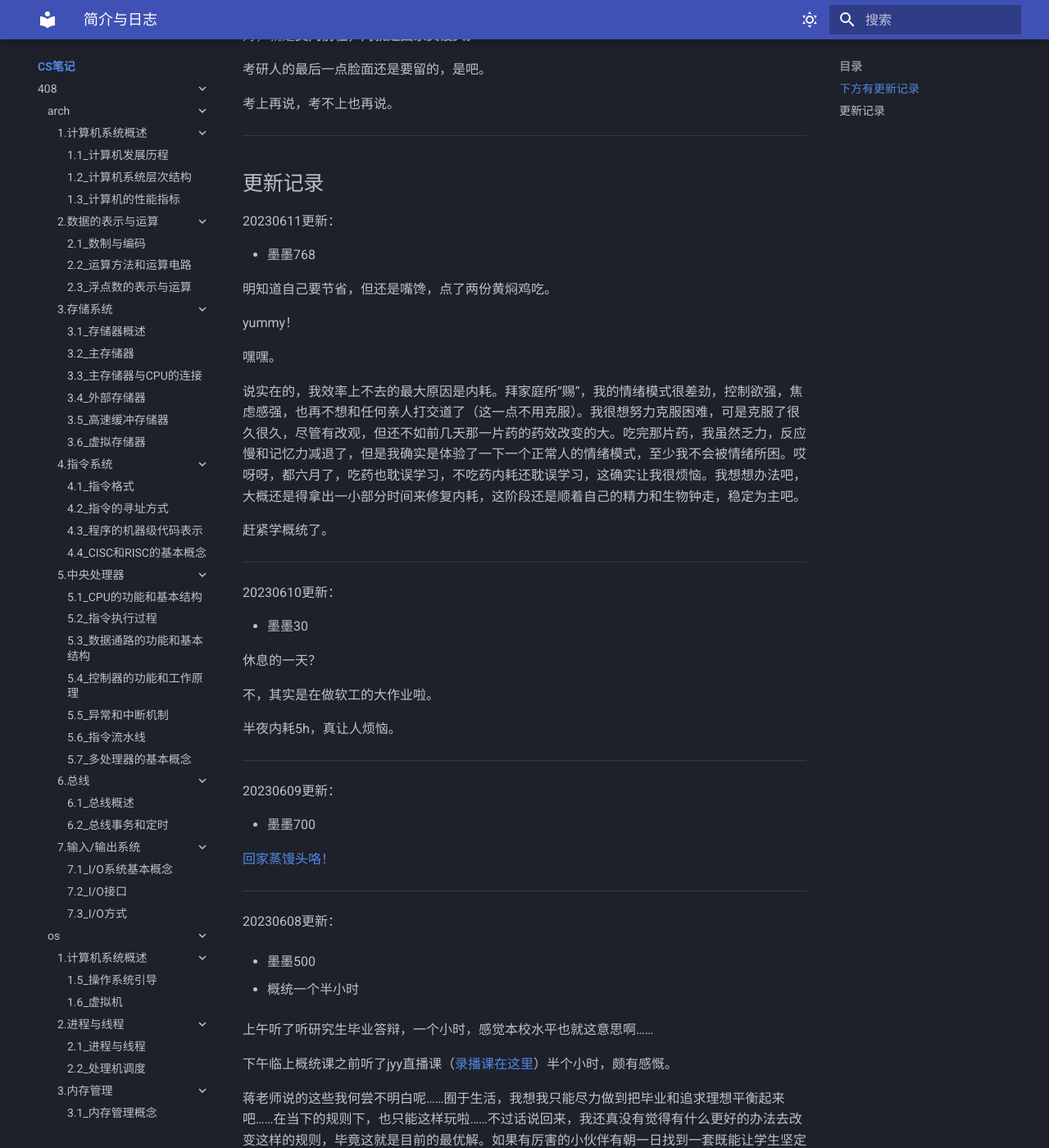
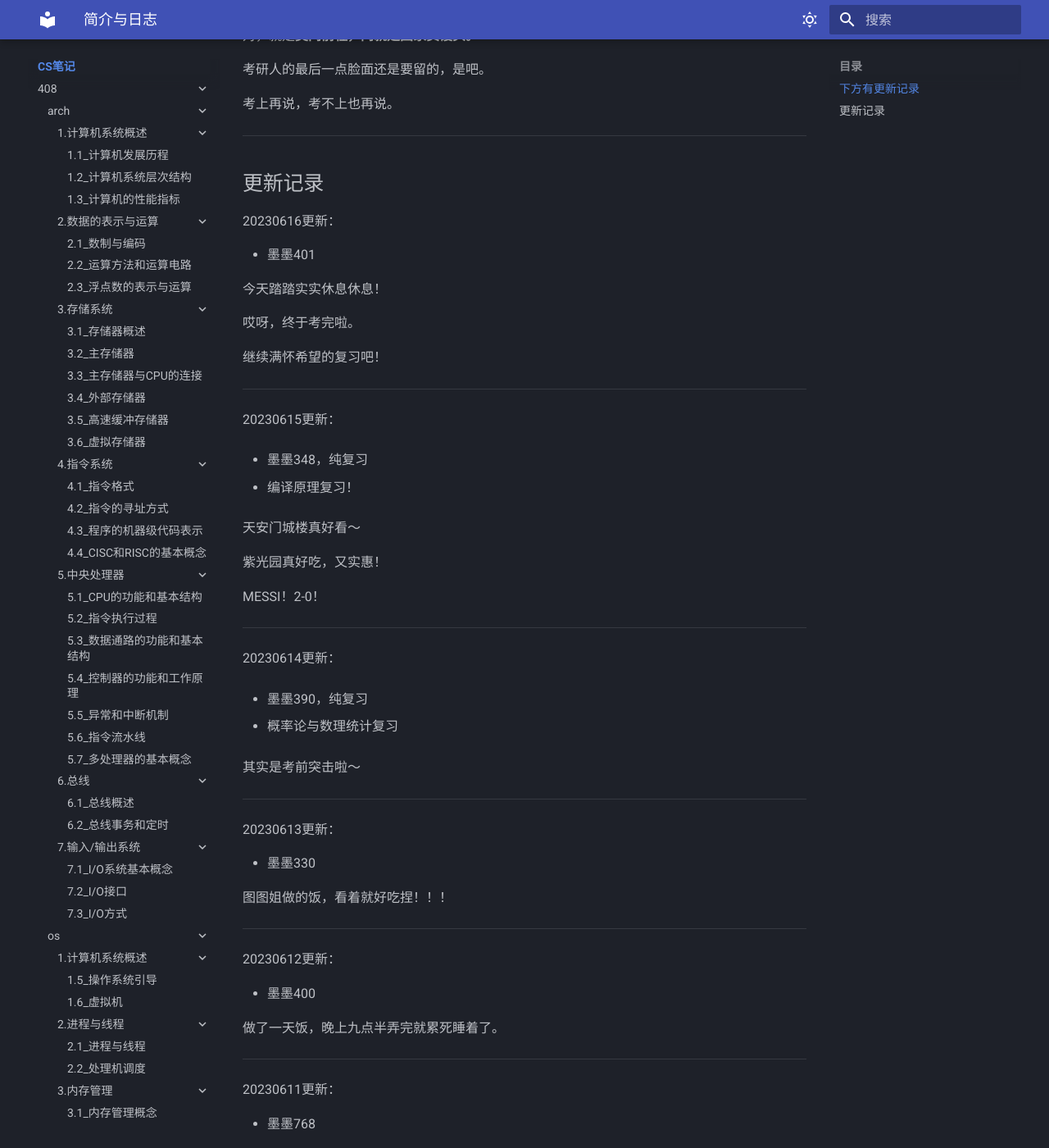
Before and after one commit to Haohahahaha/cs, an MkDocs documentation site: the page built from docs/index.md, in a window 1280 px wide and 1400 px high, scrolled down 1053 px. Shown: the whole window at 82% size. Built offline with MkDocs 1.6.1 and Material for MkDocs 9.7.7, drawn with Linux system fonts in a browser that asks for light colours.

Commit message:
2023-06-16_15:37:18 update

```diff
--- a/docs/index.md
+++ b/docs/index.md
@@ -55,6 +55,58 @@
 <a id="update"></a>
 
 ## 更新记录
+
+20230616更新：
+
+- 墨墨401
+
+今天踏踏实实休息休息！
+
+哎呀，终于考完啦。
+
+继续满怀希望的复习吧！
+
+---
+
+20230615更新：
+
+- 墨墨348，纯复习
+
+- 编译原理复习！
+
+天安门城楼真好看～
+
+紫光园真好吃，又实惠！
+
+MESSI！2-0！
+
+---
+
+20230614更新：
+
+- 墨墨390，纯复习
+
+- 概率论与数理统计复习
+
+其实是考前突击啦～
+
+---
+
+20230613更新：
+
+- 墨墨330
+
+图图姐做的饭，看着就好吃捏！！！
+
+---
+
+20230612更新：
+
+- 墨墨400
+
+做了一天饭，晚上九点半弄完就累死睡着了。
+
+---
 
 20230611更新：
 
```
